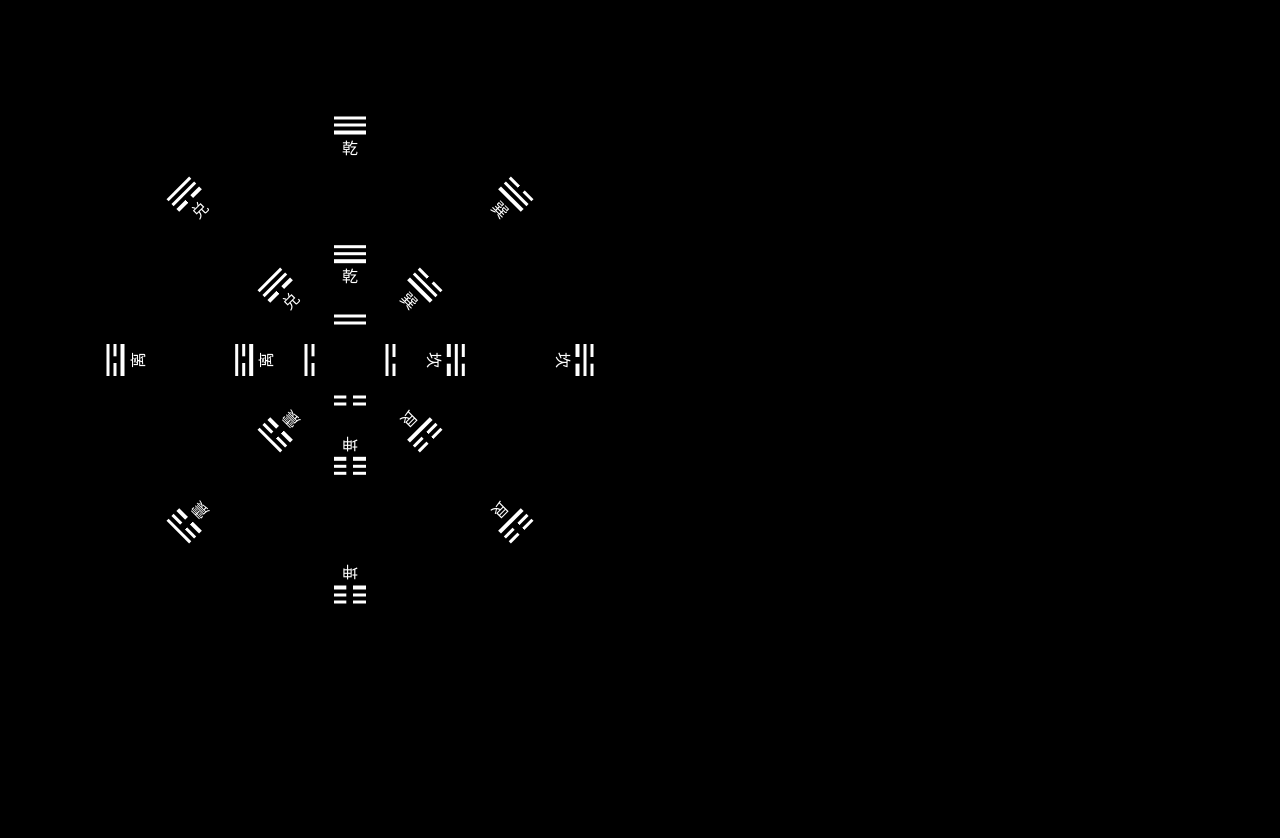
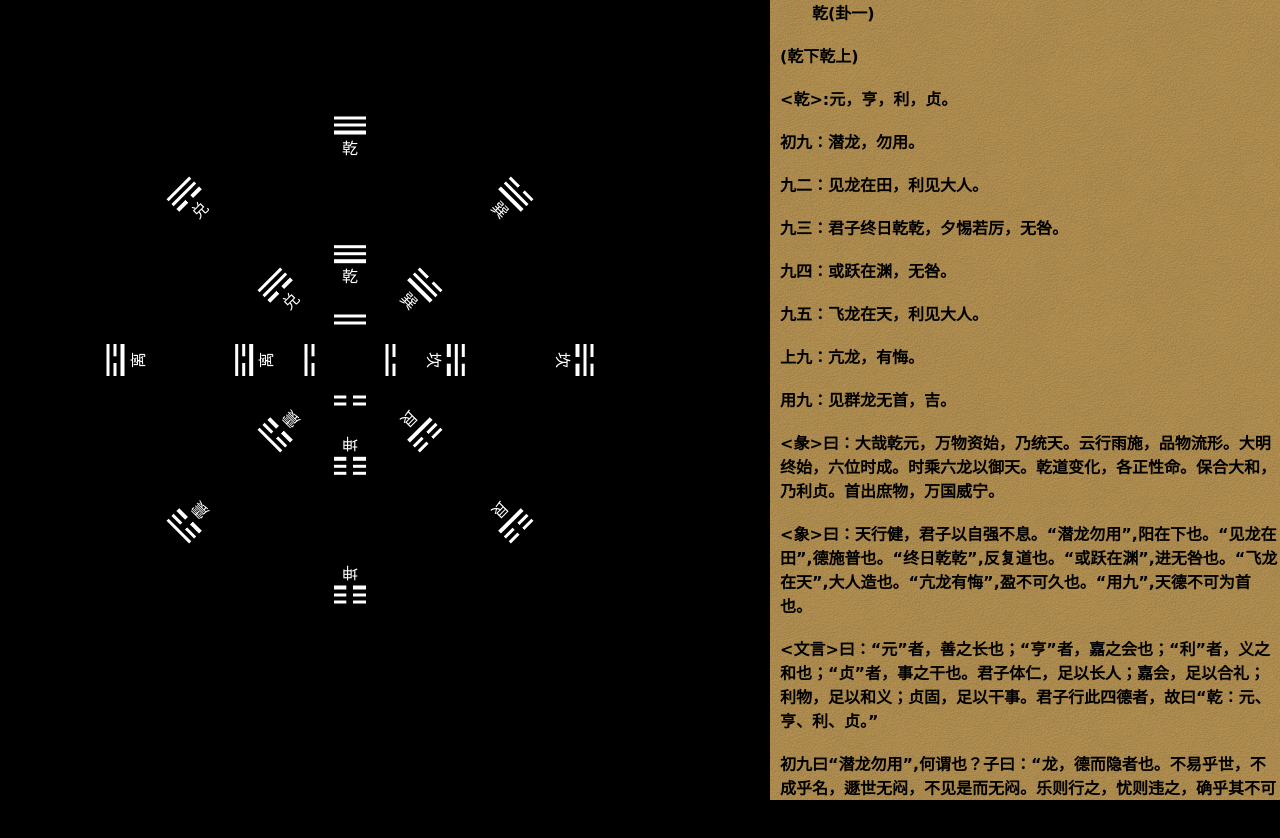
Before and after one commit to 840450999/yidao, a website with bundled scripts: page index.html in a window 1280 px wide. After the commit the page ends 800 px from the top, so only its background shows below. Built offline with nearby package versions, Linux system fonts and the light colour scheme; files whose address does not match are found by name.

Commit message:
yidao1.0.4

```diff
--- a/index.html
+++ b/index.html
@@ -10,8 +10,12 @@
 </head>
 
 <body>
-    <div id="app"></div>
-    <div id="ci"></div>
+    <div class="BaGua-content">
+        <div id="app"></div>
+    </div>
+    <div class="Ci-content">
+        <div id="ci"></div>
+    </div>
     <script src="./index.js" type="module"></script>
 </body>
 
--- a/package.json
+++ b/package.json
@@ -1,6 +1,6 @@
 {
   "name": "yidao",
-  "version": "1.0.3",
+  "version": "1.0.4",
   "description": "",
   "main": "index.html",
   "scripts": {
```
